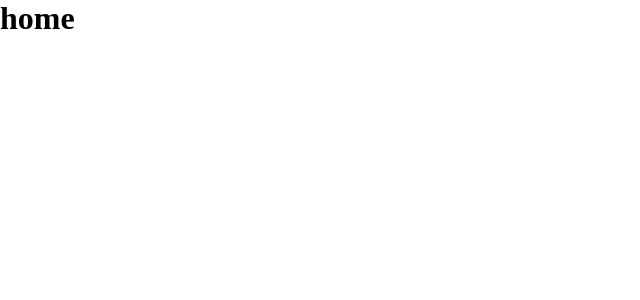
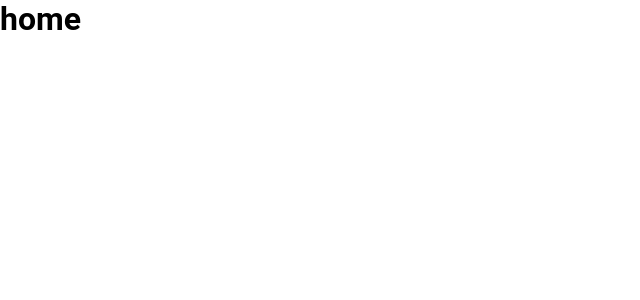
Before and after one commit to YDan08/front-dr, a React (Vite) app: page / in a window 1280 px wide. Shown: the top 300 px of the page, without its empty margins (0-640 px from the left). Built offline with nearby package versions, Linux system fonts and the light colour scheme.

Commit message:
feat: add font-family

```diff
--- a/src/styles/globalStyles.ts
+++ b/src/styles/globalStyles.ts
@@ -1,9 +1,10 @@
-import { createGlobalStyle } from "styled-components"
+import { createGlobalStyle } from "styled-components";
 
 export const GlobalStyles = createGlobalStyle`
 	*{
 		margin: 0;
 		padding: 0;
+		font-family: "Roboto", sans-serif;
 	}
 
-`
+`;
```
